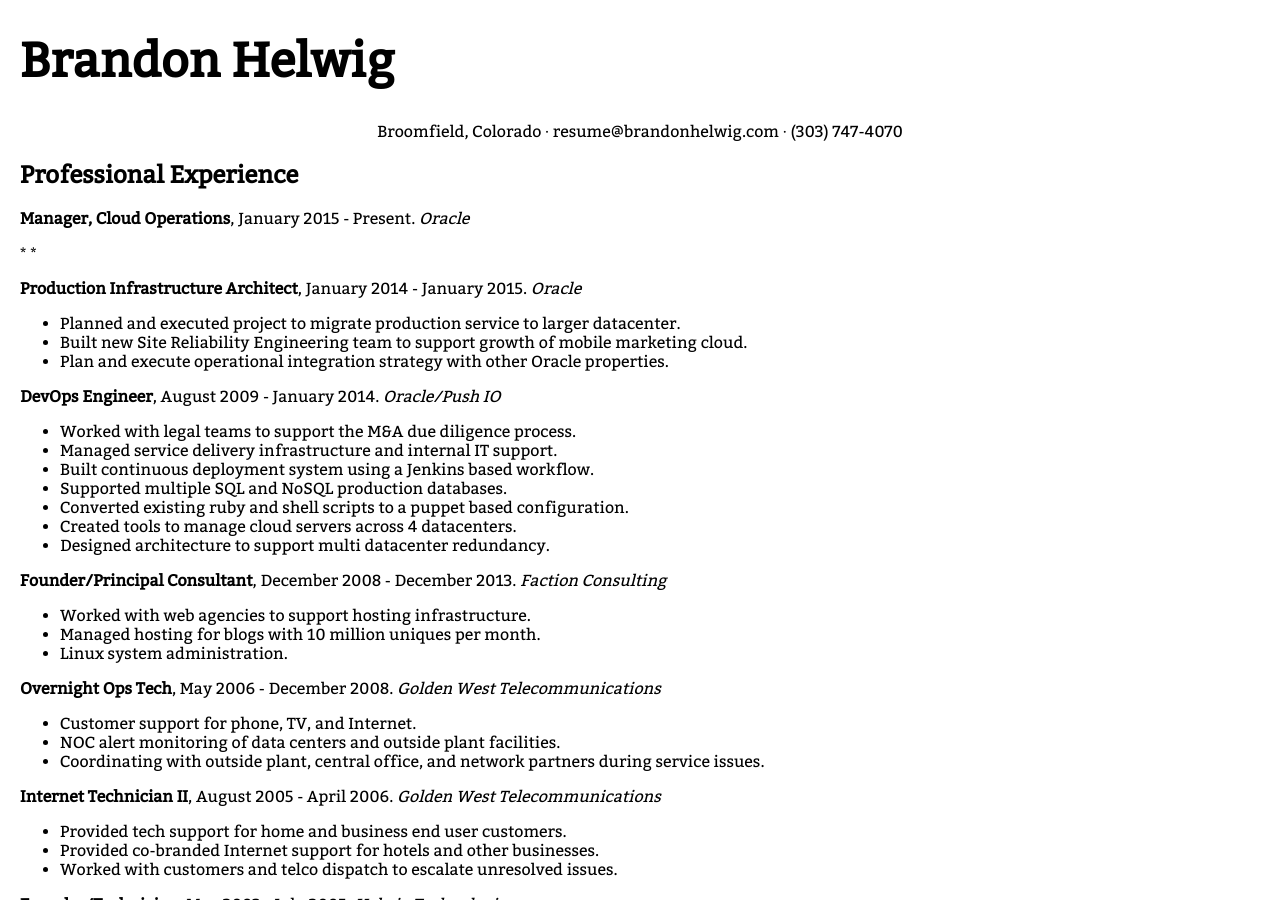
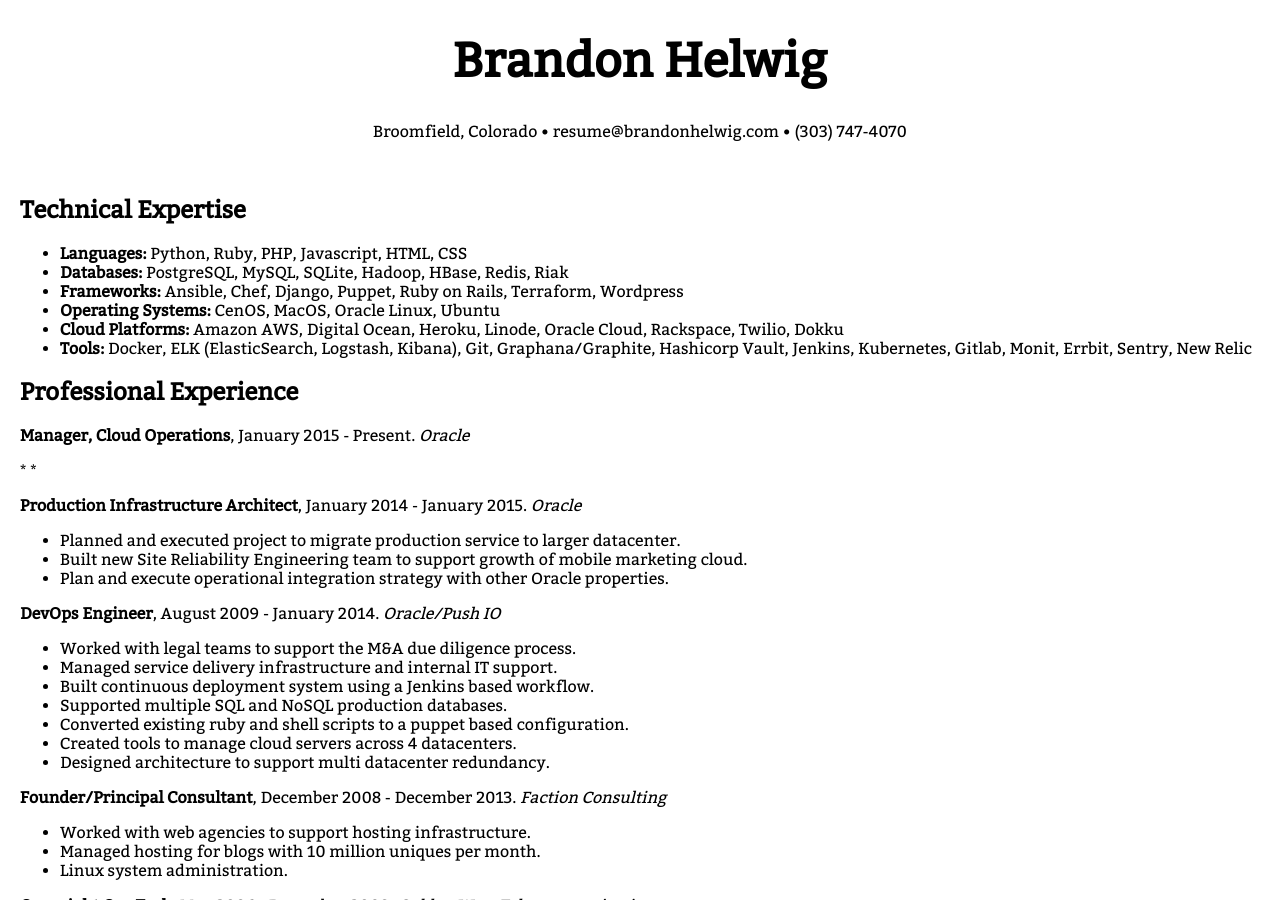
Before and after one commit to brhelwig/brandonhelwig.com, a Jekyll site: the page built from resume.md, in a window 1280 px wide and 900 px high. Built offline with Jekyll 4.4.1, drawn with Linux system fonts in a browser that asks for light colours.

Commit message:
Add Technical expertise

```diff
--- a/resume.md
+++ b/resume.md
@@ -3,8 +3,20 @@
 title: Brandon Helwig
 ---
 
-# Brandon Helwig
-<center>Broomfield, Colorado ∙ resume@brandonhelwig.com ∙ (303) 747-4070</center>
+<h1 style="text-align:center;">Brandon Helwig</h1>
+<div style="text-align:center;">
+  Broomfield, Colorado &bull; resume@brandonhelwig.com &bull; (303) 747-4070
+</div>
+<br />
+
+## Technical Expertise
+
+* **Languages:** Python, Ruby, PHP, Javascript, HTML, CSS
+* **Databases:** PostgreSQL, MySQL, SQLite, Hadoop, HBase, Redis, Riak
+* **Frameworks:** Ansible, Chef, Django, Puppet, Ruby on Rails, Terraform, Wordpress
+* **Operating Systems:** CenOS, MacOS, Oracle Linux, Ubuntu
+* **Cloud Platforms:** Amazon AWS, Digital Ocean, Heroku, Linode, Oracle Cloud, Rackspace, Twilio, Dokku
+* **Tools:** Docker, ELK (ElasticSearch, Logstash, Kibana), Git, Graphana/Graphite, Hashicorp Vault, Jenkins, Kubernetes, Gitlab, Monit, Errbit, Sentry, New Relic
 
 ## Professional Experience
 
```
